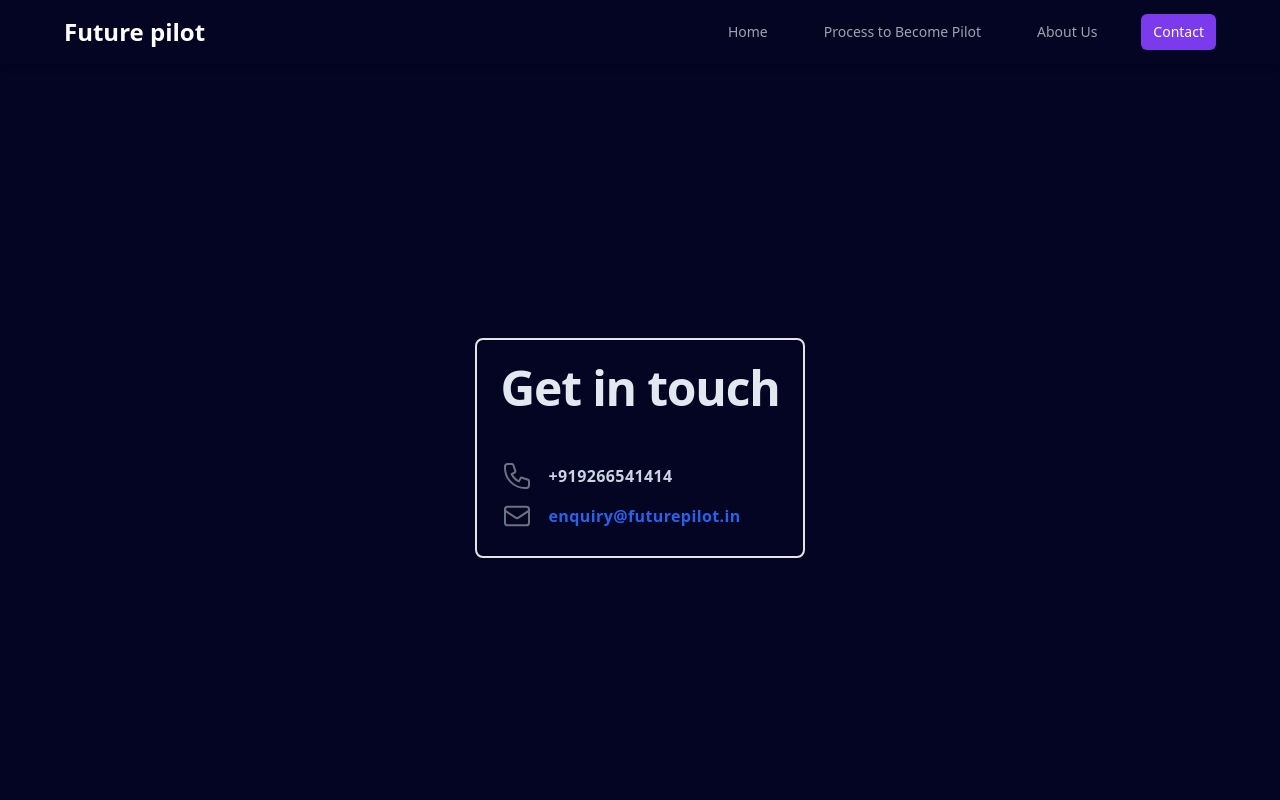
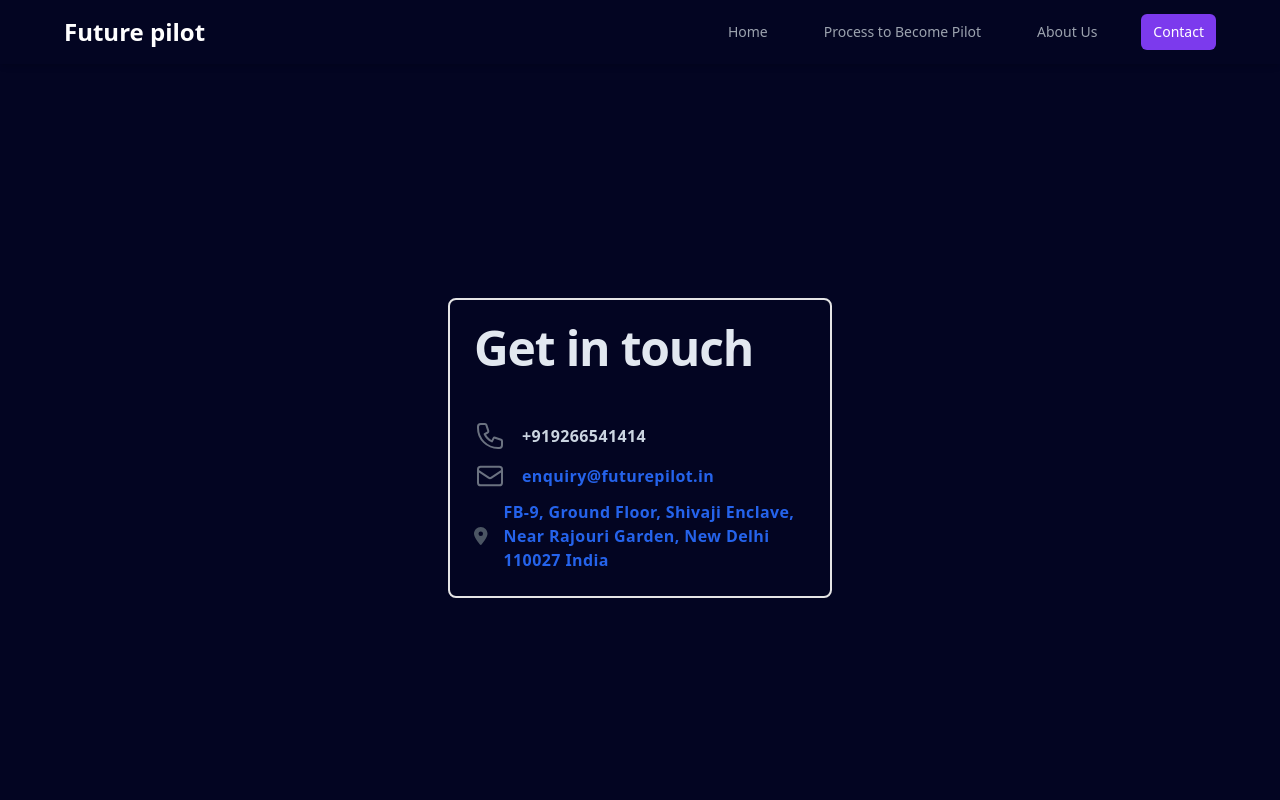
Before and after one commit to rohit21755/senaxus_latest, a Next.js app: page /contact in a window 1280 px wide. Shown: the top 800 px of the page. Built offline with nearby package versions, Linux system fonts and the light colour scheme.

Commit message:
address added

```diff
--- a/src/app/contact/page.tsx
+++ b/src/app/contact/page.tsx
@@ -1,3 +1,4 @@
+import { FaLocationDot } from "react-icons/fa6";
 export default function Contact(){
     return<>
     <div className="relative flex items-top justify-center min-h-screen  sm:items-center sm:pt-0 p-16">
@@ -5,7 +6,7 @@ export default function Contact(){
                 <div className="mt-8 overflow-hidden">
                     <div className="flex justify-center">
                         {/* Contact Information Section */}
-                        <div className="p-6 border-salte-500 border-2  sm:rounded-lg p-24">
+                        <div className="p-6 border-salte-500 border-2  sm:rounded-lg w-96">
                             <h1 className="text-4xl sm:text-5xl text-slate-200  font-extrabold tracking-tight">
                                 Get in touch
                             </h1>
@@ -65,6 +66,18 @@ export default function Contact(){
                                     </a>
                                 </div>
                             </div>
+                            <div className="flex items-center mt-2 text-gray-600  ">
+                            <FaLocationDot size={30}/>
+                                <div className="ml-4 text-md tracking-wide font-semibold">
+                                    <div
+
+                                        className="text-blue-600 dark:text-blue-500 hover:underline "
+                                    >
+                                        FB-9, Ground Floor, Shivaji Enclave, Near Rajouri Garden, New Delhi 110027
+                                        India
+                                    </div>
+                                </div>
+                            </div>
                         </div>
 
                         {/* Contact Form */}
```
